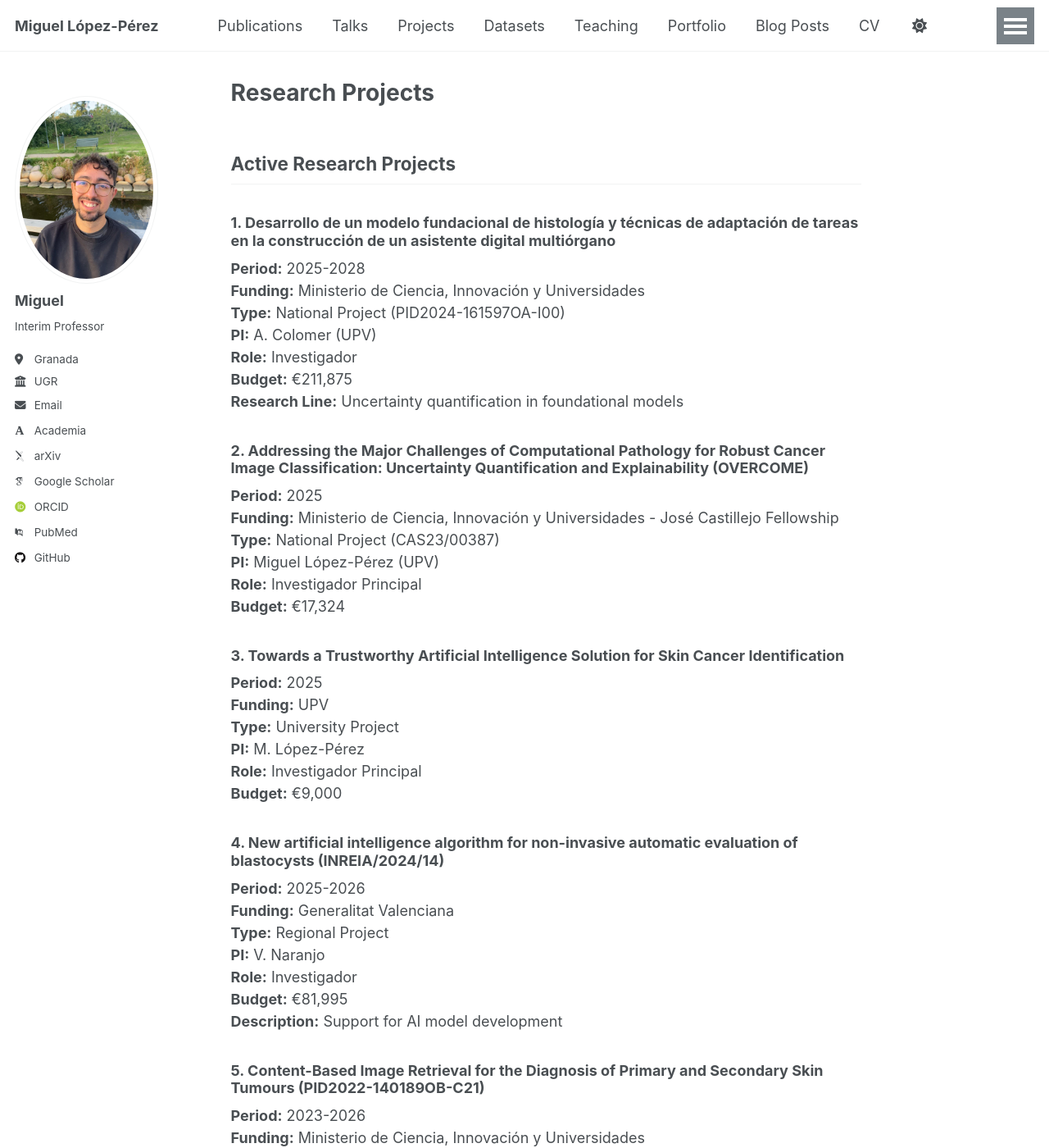
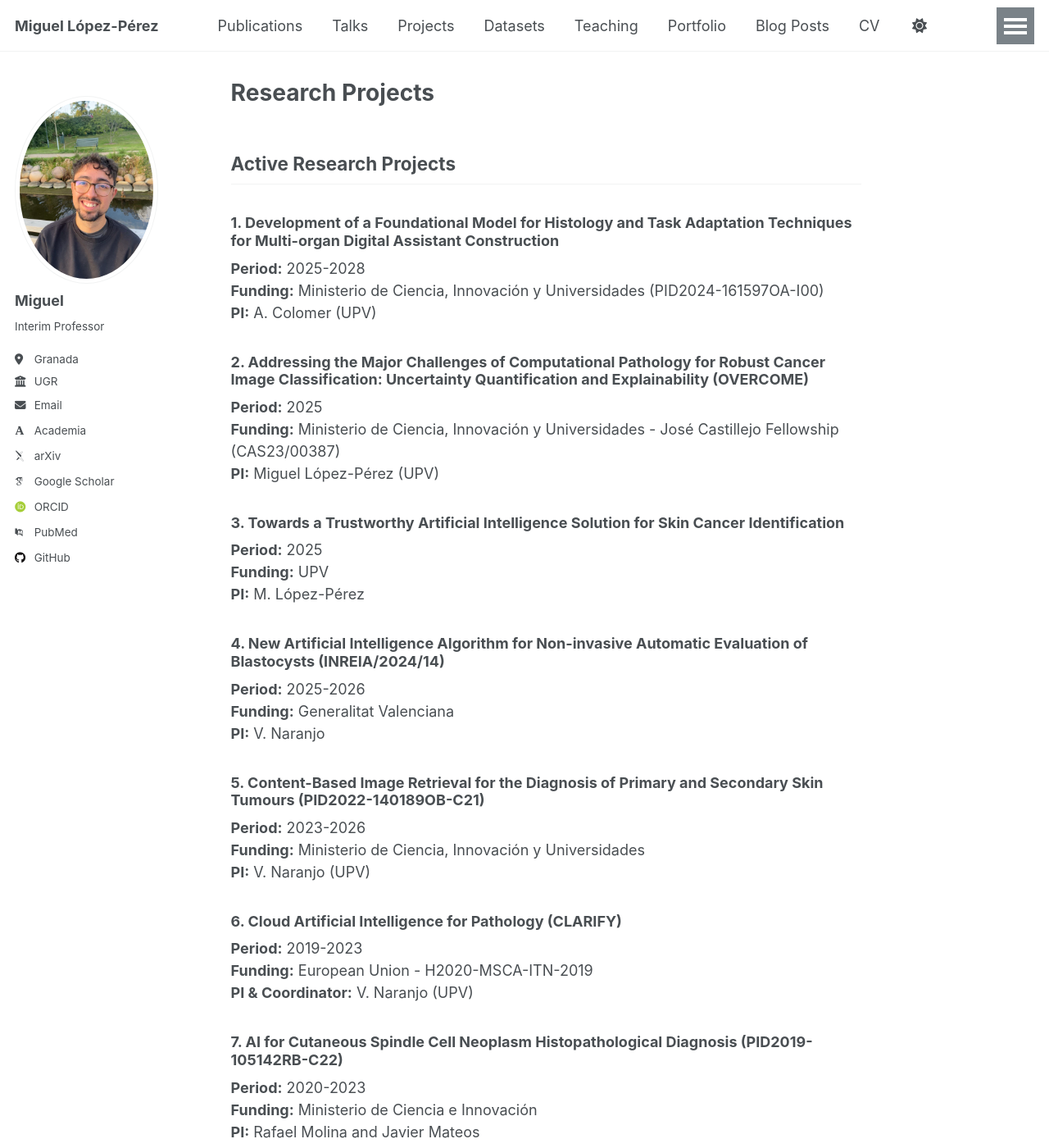
Before and after one commit to wizmik12/wizmik12.github.io, a Jekyll site: the page built from _pages/projects.md, in a window 1280 px wide and 1400 px high. Shown: the whole window at 82% size. Built offline with Jekyll 4.4.1, drawn with Linux system fonts in a browser that asks for light colours; some web fonts are replaced; some of the changed text lies outside the part shown.

Commit message:
Update publications, projects, and talks

```diff
--- a/_config.yml
+++ b/_config.yml
@@ -80,8 +80,10 @@ author:
 publication_category:
   books:
     title: 'Books'
+  journals:
+    title: 'Journal Articles'
   manuscripts:
-    title: 'Journal Articles'
+    title: 'Manuscripts'
   conferences:
     title: 'Conference Papers'
 
--- a/_pages/projects.md
+++ b/_pages/projects.md
@@ -6,101 +6,61 @@ author_profile: true
 
 ## Active Research Projects
 
-### 1. Desarrollo de un modelo fundacional de histología y técnicas de adaptación de tareas en la construcción de un asistente digital multiórgano
+### 1. Development of a Foundational Model for Histology and Task Adaptation Techniques for Multi-organ Digital Assistant Construction
 **Period:** 2025-2028
-**Funding:** Ministerio de Ciencia, Innovación y Universidades
-**Type:** National Project (PID2024-161597OA-I00)
+**Funding:** Ministerio de Ciencia, Innovación y Universidades (PID2024-161597OA-I00)
 **PI:** A. Colomer (UPV)
-**Role:** Investigador
-**Budget:** €211,875
-**Research Line:** Uncertainty quantification in foundational models
 
 ### 2. Addressing the Major Challenges of Computational Pathology for Robust Cancer Image Classification: Uncertainty Quantification and Explainability (OVERCOME)
 **Period:** 2025
-**Funding:** Ministerio de Ciencia, Innovación y Universidades - José Castillejo Fellowship
-**Type:** National Project (CAS23/00387)
+**Funding:** Ministerio de Ciencia, Innovación y Universidades - José Castillejo Fellowship (CAS23/00387)
 **PI:** Miguel López-Pérez (UPV)
-**Role:** Investigador Principal
-**Budget:** €17,324
 
 ### 3. Towards a Trustworthy Artificial Intelligence Solution for Skin Cancer Identification
 **Period:** 2025
 **Funding:** UPV
-**Type:** University Project
 **PI:** M. López-Pérez
-**Role:** Investigador Principal
-**Budget:** €9,000
 
-### 4. New artificial intelligence algorithm for non-invasive automatic evaluation of blastocysts (INREIA/2024/14)
+### 4. New Artificial Intelligence Algorithm for Non-invasive Automatic Evaluation of Blastocysts (INREIA/2024/14)
 **Period:** 2025-2026
 **Funding:** Generalitat Valenciana
-**Type:** Regional Project
 **PI:** V. Naranjo
-**Role:** Investigador
-**Budget:** €81,995
-**Description:** Support for AI model development
 
 ### 5. Content-Based Image Retrieval for the Diagnosis of Primary and Secondary Skin Tumours (PID2022-140189OB-C21)
 **Period:** 2023-2026
 **Funding:** Ministerio de Ciencia, Innovación y Universidades
-**Type:** National Project
 **PI:** V. Naranjo (UPV)
-**Role:** Investigador
-**Budget:** €221,375
-**Description:** Co-directing an FPI at UPV
 
 ### 6. Cloud Artificial Intelligence for Pathology (CLARIFY)
 **Period:** 2019-2023
 **Funding:** European Union - H2020-MSCA-ITN-2019
-**Type:** European Project
 **PI & Coordinator:** V. Naranjo (UPV)
-**Role:** Investigador
-**Budget:** €3,220,753
-**Description:** Collaborated with Neel Kanwal on artifact detection
 
-### 7. AI for cutaneous spindle cell neoplasm histopathological diagnosis (PID2019-105142RB-C22)
+### 7. AI for Cutaneous Spindle Cell Neoplasm Histopathological Diagnosis (PID2019-105142RB-C22)
 **Period:** 2020-2023
 **Funding:** Ministerio de Ciencia e Innovación
-**Type:** National Project
 **PI:** Rafael Molina and Javier Mateos
-**Role:** Investigador
-**Budget:** €203,522
-**Description:** Database creation and technical validation
 
-### 8. Automatic detection and grading of prostate cancer from non-expert annotators (P20_00286)
+### 8. Automatic Detection and Grading of Prostate Cancer from Non-expert Annotators (P20_00286)
 **Period:** 2021-2023
 **Funding:** Junta de Andalucía
-**Type:** Regional Project
 **PI:** R. Molina
-**Role:** Investigador
-**Budget:** €124,950
-**Description:** Database creation and technical validation
 
-### 9. Enhancement, classification, and interpretation of histological images of cancer (DPI2016-77869-C2-2-R)
+### 9. Enhancement, Classification, and Interpretation of Histological Images of Cancer (DPI2016-77869-C2-2-R)
 **Period:** 2017-2020
 **Funding:** Ministerio de Economía y Competitividad
-**Type:** National Project
 **PI:** Rafael Molina and Javier Mateos
-**Role:** Database creation and probabilistic model development
-**Budget:** €120,000
 
 ### 10. Using Deep Neural Networks for Inverse Problems in Imaging
 **Period:** 2017-2018
 **Funding:** Universidad de Granada (Visiting Scholars 2017)
-**Type:** University Project
 **PI:** R. Molina
-**Role:** Investigador
-**Budget:** €10,000
-**Description:** Research stays during PhD at Northwestern University
 
 ---
 
 ## Technology Transfer Activities
 
-### Non-invasive biomarker research for predicting oocyte survival after vitrification
+### Non-invasive Biomarker Research for Predicting Oocyte Survival after Vitrification
 **Partner:** IVI VALENCIA, S.L.
 **Period:** 01/06/2025 – 30/05/2026
-**Budget:** €31,500
-**Role:** Colaborador/Supervisor del modelo de IA
 **PI:** V. Naranjo (UPV)
-**Description:** Research on AI models for predicting oocyte survival after vitrification
```
Also changed, not shown: _publications/2019-10-ideal-prostate-classification.md (added, +15 -0 lines), _publications/2024-06-dsa-blastocyst-prediction.md (added, +15 -0 lines), _publications/2024-10-miccai-domain-adaptation.md (added, +16 -0 lines), _publications/2025-06-scia-fairness-generative-models.md (added, +15 -0 lines).
